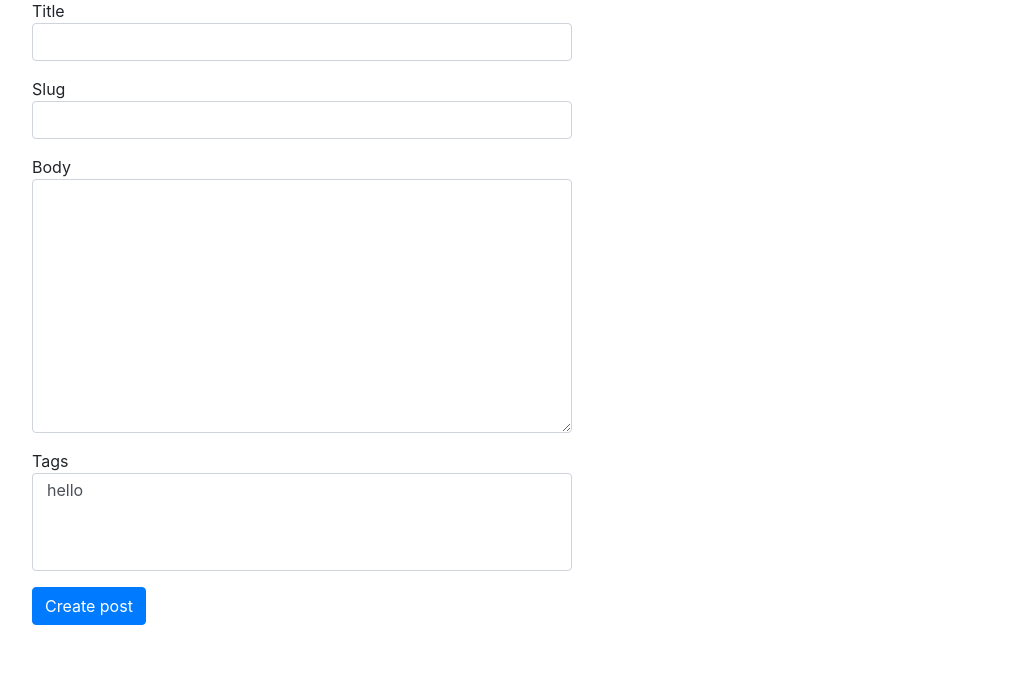
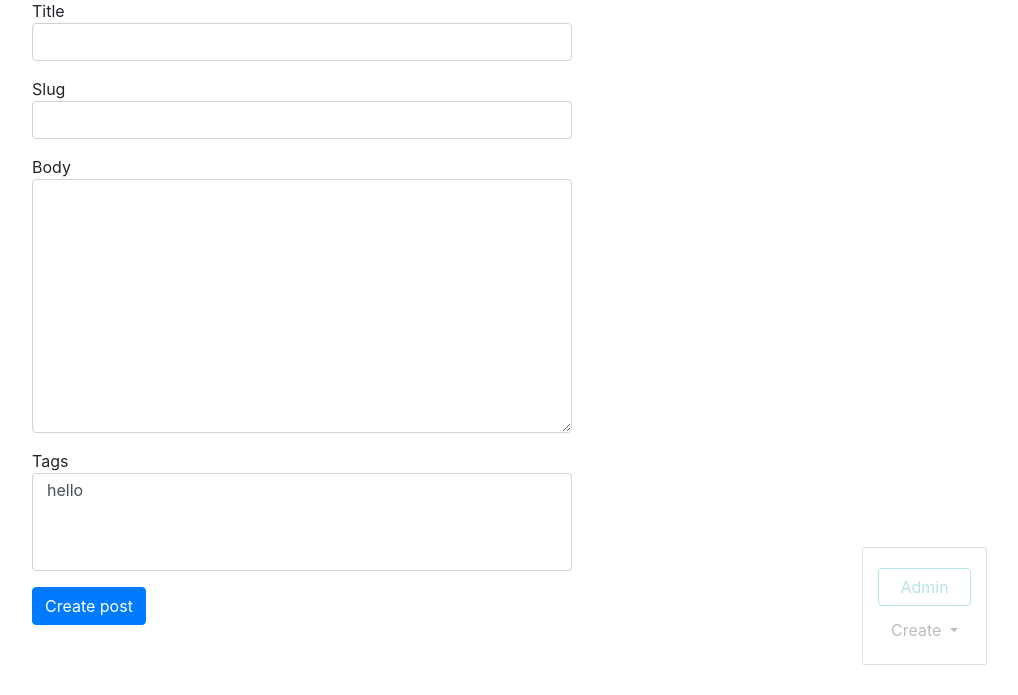
Before and after one commit to Rskeldi/django_molchanov, a Django app: page /blog/post/create/ in a window 1280 px wide. Shown: the part 105-800 px from the top of the page, without its empty margins (243-1261 px from the left). Run offline with Django 3.2, Linux system fonts and the light colour scheme; data comes from the database, SQL or seed files in the repository; both versions use the stored data as it was after the commit.

Commit message:
11 video

```diff
--- a/blog/templates/blog/base_blog.html
+++ b/blog/templates/blog/base_blog.html
@@ -1 +1,19 @@
 {% extends 'base.html' %}
+
+{% block admin-panel %}
+
+    <div class="btn-group">
+        <button type="button" class="btn dropdown-toggle" data-toggle="dropdown" aria-haspopup="true" aria-expanded="false">
+            Create
+        </button>
+        <div class="dropdown-menu">
+            <a class="dropdown-item" href="{% url 'post_create_url' %}">Post</a>
+            <a class="dropdown-item" href="{% url 'tag_create_url' %}">Tag</a>
+        </div>
+    </div>
+
+
+
+    <a href="{{ admin_object.get_update_url }}" class="btn btn-light edit" style="{% if detail %}display: block;{% endif %}">Edit</a>
+    <a href="{{ admin_object.get_delete_url }}" class="btn btn-danger delete" style="{% if detail %}display: block;{% endif %}">Delete</a>
+{% endblock %}
--- a/blog/templates/blog/post_create_form.html
+++ b/blog/templates/blog/post_create_form.html
@@ -1,4 +1,4 @@
-{% extends 'base.html' %}
+{% extends 'blog/base_blog.html' %}
 
 {% block title %}
     Create Post - {{ block.super }}
--- a/blog/templates/blog/post_delete_form.html
+++ b/blog/templates/blog/post_delete_form.html
@@ -1,4 +1,4 @@
-{% extends 'base.html' %}
+{% extends 'blog/base_blog.html' %}
 
 {% block title %}
     Delete Post "{{ post.title|title }}" - {{ block.super }}
--- a/blog/templates/blog/post_detail.html
+++ b/blog/templates/blog/post_detail.html
@@ -1,4 +1,4 @@
-{% extends 'base.html' %}
+{% extends 'blog/base_blog.html' %}
 
 {% block title %}
     {{ post.title }} - {{ block.super }}
--- a/blog/templates/blog/post_update_form.html
+++ b/blog/templates/blog/post_update_form.html
@@ -1,4 +1,4 @@
-{% extends 'base.html' %}
+{% extends 'blog/base_blog.html' %}
 
 {% block title %}
     Edit Post "{{ post.title }}" - {{ block.super }}
--- a/blog/templates/blog/tag_create.html
+++ b/blog/templates/blog/tag_create.html
@@ -1,4 +1,4 @@
-{% extends 'base.html' %}
+{% extends 'blog/base_blog.html' %}
 
 {% block title %}
     Tag Create - {{ block.super }}
--- a/blog/templates/blog/tag_delete_form.html
+++ b/blog/templates/blog/tag_delete_form.html
@@ -1,4 +1,4 @@
-{% extends 'base.html' %}
+{% extends 'blog/base_blog.html' %}
 
 {% block title %}
     Delete Tag "{{ tag.title|title }}" - {{ block.super }}
--- a/blog/templates/blog/tag_detail.html
+++ b/blog/templates/blog/tag_detail.html
@@ -1,4 +1,4 @@
-{% extends 'base.html' %}
+{% extends 'blog/base_blog.html' %}
 
 {% block title %}
     {{ tag.title }} - {{ block.super }}
--- a/blog/templates/blog/tag_update_form.html
+++ b/blog/templates/blog/tag_update_form.html
@@ -1,4 +1,4 @@
-{% extends 'base.html' %}
+{% extends 'blog/base_blog.html' %}
 
 {% block title %}
     Edit tag "{{ tag.title|title }}" - {{ block.super }}
--- a/blog/templates/blog/tags_list.html
+++ b/blog/templates/blog/tags_list.html
@@ -1,4 +1,4 @@
-{% extends 'base.html' %}
+{% extends 'blog/base_blog.html' %}
 
 {% block title %}
     Tags list - {{ block.super }}
--- a/blog/utils.py
+++ b/blog/utils.py
@@ -12,7 +12,7 @@ class ObjectDetailMixin:
 
     def get(self, request, slug):
         obj = get_object_or_404(self.model, slug__iexact=slug)
-        return render(request, self.template, context={self.model.__name__.lower(): obj})
+        return render(request, self.template, context={self.model.__name__.lower(): obj, 'admin_object': obj, 'detail': True})
 
 
 class ObjectCreateMixin(View):
--- a/blogengine/settings.py
+++ b/blogengine/settings.py
@@ -121,3 +121,6 @@ USE_TZ = True
 # https://docs.djangoproject.com/en/2.0/howto/static-files/
 
 STATIC_URL = '/static/'
+STATICFILES_DIRS = [
+    os.path.join(BASE_DIR, 'static')
+]
--- /dev/null
+++ b/static/css/style.css
@@ -0,0 +1,22 @@
+.admin-panel {
+    border: 1px solid #999;
+    border-radius: 2px;
+    position: fixed;
+    right: 50px;
+    bottom: 30px;
+    opacity: 0.3;
+    padding: 15px;
+}
+
+.admin-panel:hover {
+    opacity: 1;
+}
+
+.admin-panel a {
+    display: block;
+    margin: 5px 0;
+}
+
+a.edit, a.delete {
+    display: none;
+}
--- a/templates/base.html
+++ b/templates/base.html
@@ -1,8 +1,14 @@
+{% load static %}
 <!DOCTYPE html>
 <html lang="en">
 <head>
     <meta charset="UTF-8">
+    <meta name="viewport" content="width=device-width, initial-scale=1.0">
+    <meta http-equiv="X-UA Compatible" content="ie=edge">
+    <script src="https://code.jquery.com/jquery-3.5.1.slim.min.js" integrity="sha384-DfXdz2htPH0lsSSs5nCTpuj/zy4C+OGpamoFVy38MVBnE+IbbVYUew+OrCXaRkfj" crossorigin="anonymous"></script>
+    <script src="https://cdn.jsdelivr.net/npm/bootstrap@4.5.3/dist/js/bootstrap.bundle.min.js" integrity="sha384-ho+j7jyWK8fNQe+A12Hb8AhRq26LrZ/JpcUGGOn+Y7RsweNrtN/tE3MoK7ZeZDyx" crossorigin="anonymous"></script>
     <link rel="stylesheet" href="https://cdn.jsdelivr.net/npm/bootstrap@4.5.3/dist/css/bootstrap.min.css" integrity="sha384-TX8t27EcRE3e/ihU7zmQxVncDAy5uIKz4rEkgIXeMed4M0jlfIDPvg6uqKI2xXr2" crossorigin="anonymous">
+    <link rel="stylesheet" href="{% static 'css/style.css' %}">
     <title>
         {% block title %}
             Blog Engine
@@ -47,5 +53,10 @@
         </div>
     </div>
 
+    <div class="admin-panel align-items-center">
+        <a href="/admin" class="btn btn-outline-info">Admin</a>
+        {% block admin-panel %}{% endblock %}
+    </div>
+
 </body>
 </html>
```
Also changed, not shown: db.sqlite3.
